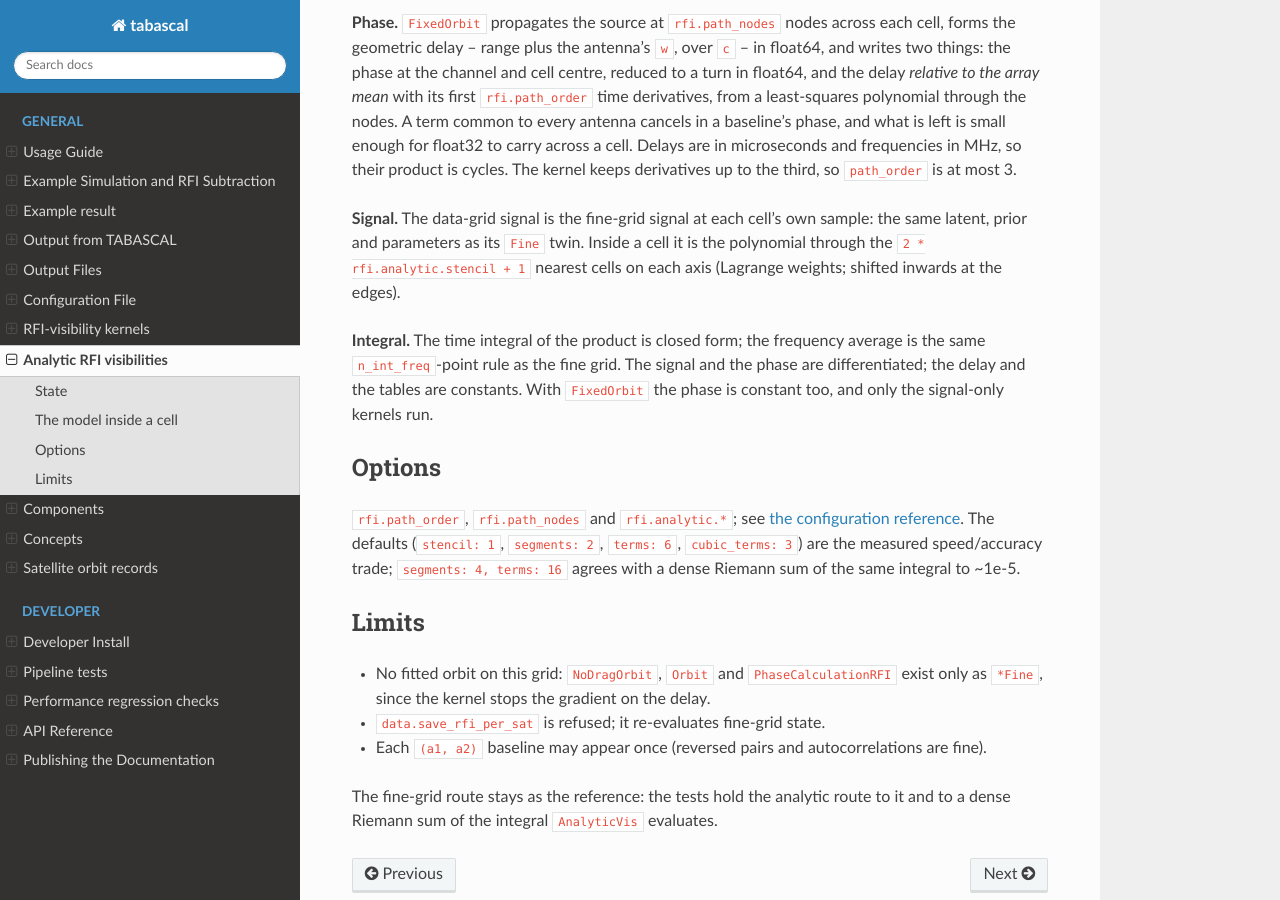
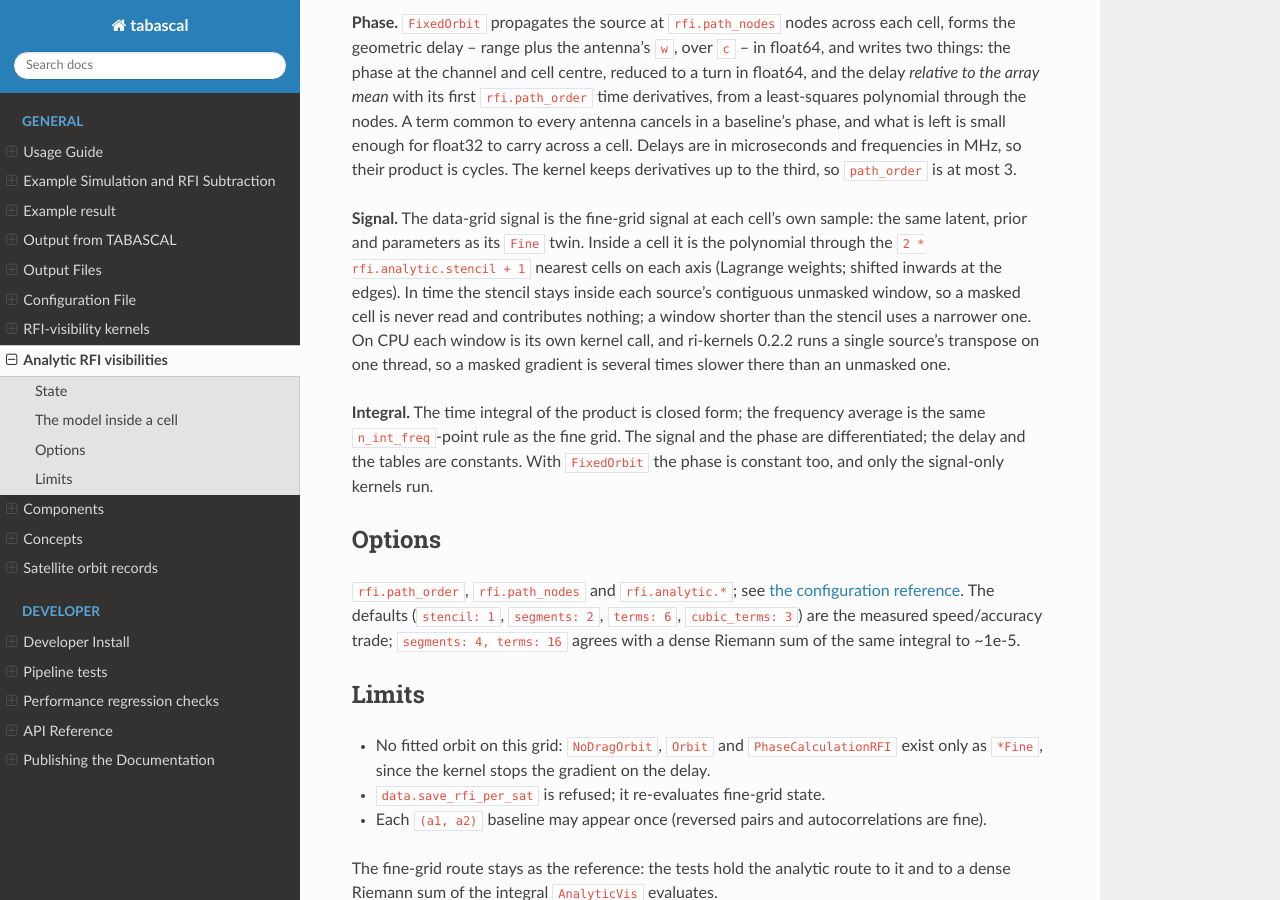
Before and after one commit to epfl-radio-astro/tabascal, a Sphinx documentation site: the page built from docs/analytic_rfi_vis.md, in a window 1280 px wide and 900 px high, scrolled down 1090 px. Built offline with Sphinx 7.4.7 and the Read the Docs theme 3.1.0, drawn with Linux system fonts in a browser that asks for light colours.

Commit message:
Document how the time stencil respects each unmasked window

```diff
--- a/docs/analytic_rfi_vis.md
+++ b/docs/analytic_rfi_vis.md
@@ -54,7 +54,12 @@ The kernel keeps derivatives up to the third, so `path_order` is at most 3.
 **Signal.** The data-grid signal is the fine-grid signal at each cell's own
 sample: the same latent, prior and parameters as its `Fine` twin. Inside a cell
 it is the polynomial through the `2 * rfi.analytic.stencil + 1` nearest cells on
-each axis (Lagrange weights; shifted inwards at the edges).
+each axis (Lagrange weights; shifted inwards at the edges). In time the stencil
+stays inside each source's contiguous unmasked window, so a masked cell is never
+read and contributes nothing; a window shorter than the stencil uses a narrower
+one. On CPU each window is its own kernel call, and ri-kernels 0.2.2 runs a
+single source's transpose on one thread, so a masked gradient is several times
+slower there than an unmasked one.
 
 **Integral.** The time integral of the product is closed form; the frequency
 average is the same `n_int_freq`-point rule as the fine grid. The signal and the
```
